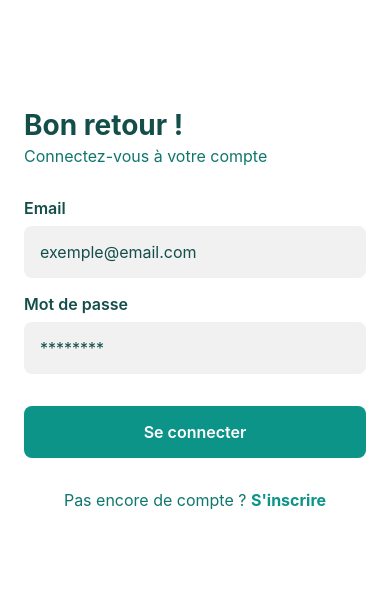
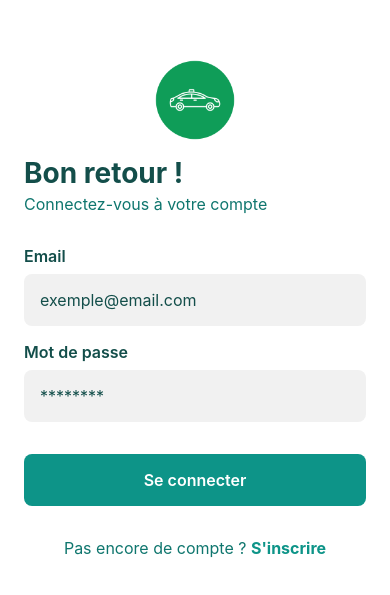
Before and after one commit to Twende-Car/mobile, a React Native app: screen /Login in a window 390 px wide. Shown: the part 113-708 px from the top of the page. Built offline with nearby package versions, Linux system fonts and the light colour scheme; no server answers.

Commit message:
Fix values

```diff
--- a/app.json
+++ b/app.json
@@ -4,23 +4,27 @@
     "slug": "twende",
     "version": "1.0.0",
     "orientation": "portrait",
-    "icon": "./assets/icon.png",
+    "icon": "./assets/twende.png",
     "userInterfaceStyle": "light",
     "newArchEnabled": true,
     "splash": {
-      "image": "./assets/splash-icon.png",
+      "image": "./assets/twende.png",
       "resizeMode": "contain",
       "backgroundColor": "#ffffff"
     },
     "ios": {
-      "supportsTablet": true
+      "supportsTablet": true,
+      "bundleIdentifier": "com.afrimetrik.twende",
+      "infoPlist": {
+        "ITSAppUsesNonExemptEncryption": false
+      }
     },
     "android": {
       "adaptiveIcon": {
-        "foregroundImage": "./assets/adaptive-icon.png",
+        "foregroundImage": "./assets/twende.png",
         "backgroundColor": "#ffffff"
       },
-      "package": "com.afrimetrik.divocabb",
+      "package": "com.afrimetrik.twende",
       "edgeToEdgeEnabled": true,
       "predictiveBackGestureEnabled": false,
       "versionCode": 1
@@ -30,7 +34,7 @@
     },
     "extra": {
       "eas": {
-        "projectId": "a54e59a7-0f04-4971-a9bc-41ec3fd94273"
+        "projectId": "284de816-8227-476b-b2e9-cb6e55b229b4"
       }
     }
   }
--- a/eas.json
+++ b/eas.json
@@ -9,7 +9,9 @@
       "distribution": "internal"
     },
     "preview": {
-      "distribution": "internal"
+      "android": {
+        "buildType": "apk"
+      }
     },
     "production": {
       "autoIncrement": true
--- a/src/constants/api.ts
+++ b/src/constants/api.ts
@@ -2,7 +2,7 @@ import axios from 'axios';
 
 // Replace with your local machine's IP address if testing on a physical device.
 // For Android emulator, 10.0.2.2 points to localhost.
-export const API_URL = 'http://192.168.11.103:3000';
+export const API_URL = 'https://twendeapi.afrimetrik.com';
 
 const api = axios.create({
     baseURL: API_URL,
--- /dev/null
+++ b/src/constants/maps.ts
@@ -0,0 +1,2 @@
+// Replace with your Google Maps API Key
+export const GOOGLE_MAPS_API_KEY = process.env.EXPO_PUBLIC_GOOGLE_MAPS_API_KEY;
--- a/src/context/AuthContext.tsx
+++ b/src/context/AuthContext.tsx
@@ -1,6 +1,7 @@
 import React, { createContext, useContext, useState, useEffect } from 'react';
 import AsyncStorage from '@react-native-async-storage/async-storage';
 import api from '../constants/api';
+import { usePreventRemove } from '@react-navigation/native';
 
 interface AuthContextData {
     user: any | null;
@@ -32,7 +33,7 @@ export const AuthProvider: React.FC<{ children: React.ReactNode }> = ({ children
             setLoading(false);
         }
         loadStorageData();
-    }, []);
+    }, [user]);
 
     const login = async (email: string, password: string) => {
         const response = await api.post('/auth/login', { email, password });
--- a/src/screens/HomeScreen.tsx
+++ b/src/screens/HomeScreen.tsx
@@ -1,6 +1,6 @@
 import React, { useEffect, useState } from 'react';
-import { View, StyleSheet, Text, Dimensions, ActivityIndicator, Alert, TextInput, TouchableOpacity, ScrollView } from 'react-native';
-import MapView, { Marker, Polyline, PROVIDER_DEFAULT } from 'react-native-maps';
+import { View, StyleSheet, Text, Dimensions, ActivityIndicator, Alert, TextInput, TouchableOpacity, ScrollView, KeyboardAvoidingView, Platform } from 'react-native';
+import MapView, { Marker } from 'react-native-maps';
 import MapViewDirections from 'react-native-maps-directions';
 import { GooglePlacesAutocomplete } from 'react-native-google-places-autocomplete';
 import * as Location from 'expo-location';
@@ -15,9 +15,6 @@ import api from '../constants/api';
 import { GOOGLE_MAPS_API_KEY } from '../constants/maps';
 
 // Mock drivers for visualization if none connected
-const MOCK_DRIVERS = [
-    { id: '1', lat: 37.78825, lng: -122.4324, title: 'Driver Prototype 1' },
-];
 
 type Props = NativeStackScreenProps<RootStackParamList, 'Home'>;
 
@@ -30,8 +27,8 @@ export const HomeScreen: React.FC<Props> = ({ navigation }) => {
     const [pickupCoords, setPickupCoords] = useState<{ latitude: number, longitude: number } | null>(null);
     const [destination, setDestination] = useState('');
     const [destinationCoords, setDestinationCoords] = useState<{ latitude: number, longitude: number } | null>(null);
-    const [vehicleType, setVehicleType] = useState<'Voiture' | 'Moto' | 'Luxe'>('Voiture');
-    const [selectedDriver, setSelectedDriver] = useState<{ id: string, name: string } | null>(null);
+    //const [vehicleType, setVehicleType] = useState<'Voiture' | 'Moto' | 'Luxe'>('Voiture');
+    //const [selectedDriver, setSelectedDriver] = useState<{ id: string, name: string } | null>(null);
     const [fare, setFare] = useState<number | null>(null);
     const [userRole, setUserRole] = useState<'client' | 'driver'>(authUser?.role || 'client');
     const [pendingRides, setPendingRides] = useState<any[]>([]);
@@ -292,7 +289,9 @@ export const HomeScreen: React.FC<Props> = ({ navigation }) => {
     }
 
     return (
-        <View style={styles.container}>
+        <KeyboardAvoidingView
+            behavior={Platform.OS === 'ios' ? 'padding' : 'height'}
+            style={styles.container}>
             <View style={styles.roleToggle}>
                 {userRole === 'client' && <Text
                     style={[styles.roleBtn, userRole === 'client' && styles.roleBtnActive]}
@@ -611,7 +610,7 @@ export const HomeScreen: React.FC<Props> = ({ navigation }) => {
                     </View>
                 </View>
             )}
-        </View>
+        </KeyboardAvoidingView>
     );
 };
 
--- a/src/screens/LoginScreen.tsx
+++ b/src/screens/LoginScreen.tsx
@@ -1,5 +1,5 @@
 import React, { useState } from 'react';
-import { View, Text, StyleSheet, TextInput, Alert } from 'react-native';
+import { View, Text, StyleSheet, TextInput, Alert, Image } from 'react-native';
 import { SafeAreaView } from 'react-native-safe-area-context';
 import { Button } from '../components/Button';
 import { theme } from '../theme';
@@ -8,6 +8,8 @@ import { RootStackParamList } from '../navigation/types';
 import { useAuth } from '../context/AuthContext';
 
 type Props = NativeStackScreenProps<RootStackParamList, 'Login'>;
+
+const LogoImage = require('../../assets/twende.png')
 
 export const LoginScreen: React.FC<Props> = ({ navigation }) => {
     const [email, setEmail] = useState('');
@@ -35,6 +37,7 @@ export const LoginScreen: React.FC<Props> = ({ navigation }) => {
         <SafeAreaView style={styles.container}>
             <View style={styles.content}>
                 <View style={styles.header}>
+                    <Image source={LogoImage} style={{ height: 80, width: '100%', resizeMode: 'contain' }} />
                     <Text style={styles.title}>Bon retour !</Text>
                     <Text style={styles.subtitle}>Connectez-vous à votre compte</Text>
                 </View>
@@ -87,6 +90,7 @@ const styles = StyleSheet.create({
     title: {
         ...theme.textVariants.header,
         marginBottom: theme.spacing.xs,
+        marginTop: theme.spacing.m,
     },
     subtitle: {
         ...theme.textVariants.body,
--- a/src/screens/OnboardingScreen.tsx
+++ b/src/screens/OnboardingScreen.tsx
@@ -8,6 +8,8 @@ import { RootStackParamList } from '../navigation/types';
 
 type Props = NativeStackScreenProps<RootStackParamList, 'Onboarding'>;
 
+const LogoImage = require('../../assets/twende.png')
+
 export const OnboardingScreen: React.FC<Props> = ({ navigation }) => {
     const handleRoleSelect = (role: 'client' | 'driver') => {
         navigation.navigate('Register', { role });
@@ -17,6 +19,7 @@ export const OnboardingScreen: React.FC<Props> = ({ navigation }) => {
         <SafeAreaView style={styles.container}>
             <View style={styles.content}>
                 <View style={styles.header}>
+                    <Image source={LogoImage} style={{ height: 80, resizeMode: 'contain' }} />
                     <Text style={styles.title}>Twende</Text>
                     <Text style={styles.subtitle}>Votre course, votre choix.</Text>
                 </View>
@@ -66,6 +69,7 @@ const styles = StyleSheet.create({
         ...theme.textVariants.header,
         color: theme.colors.primary,
         marginBottom: theme.spacing.s,
+        fontStyle: 'italic'
     },
     subtitle: {
         ...theme.textVariants.body,
--- a/src/screens/RegisterScreen.tsx
+++ b/src/screens/RegisterScreen.tsx
@@ -133,6 +133,7 @@ export const RegisterScreen: React.FC<Props> = ({ route, navigation }) => {
                     { text: 'OK', onPress: () => navigation.navigate('Login') }
                 ]);
             } else {
+                console.log('Registering user');
                 await register({
                     name,
                     email,
@@ -142,7 +143,8 @@ export const RegisterScreen: React.FC<Props> = ({ route, navigation }) => {
                 });
             }
         } catch (error: any) {
-            Alert.alert('Erreur', error.response?.data?.message || 'Erreur lors de l’inscription');
+            Alert.alert('Erreur', error.response?.data?.message || 'Erreur lors de l\'inscription');
+            console.log(error);
         } finally {
             setLoading(false);
         }
```
Also changed, not shown: assets/twende.png (added), 1 other file (tests, documents, lock files or other folders).
